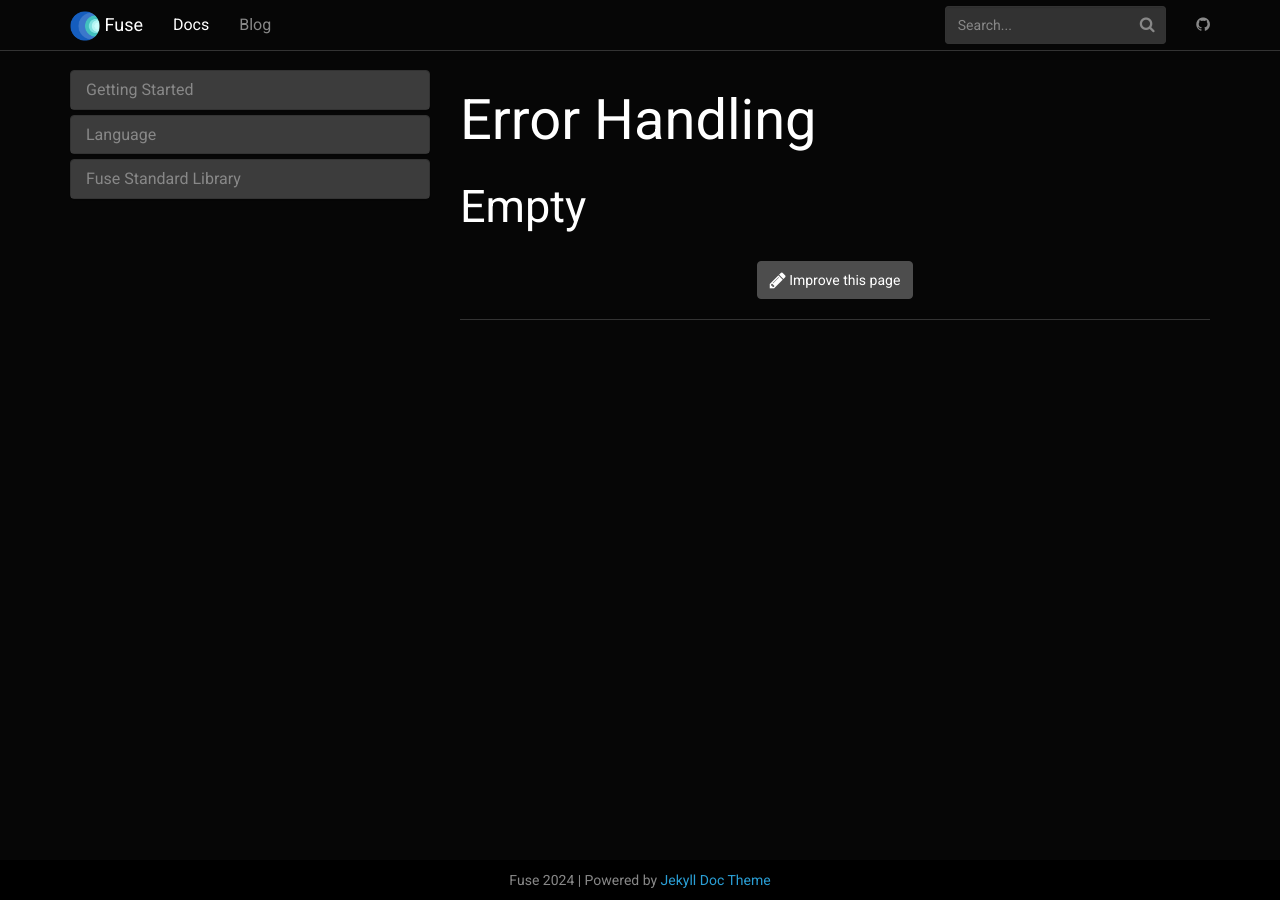
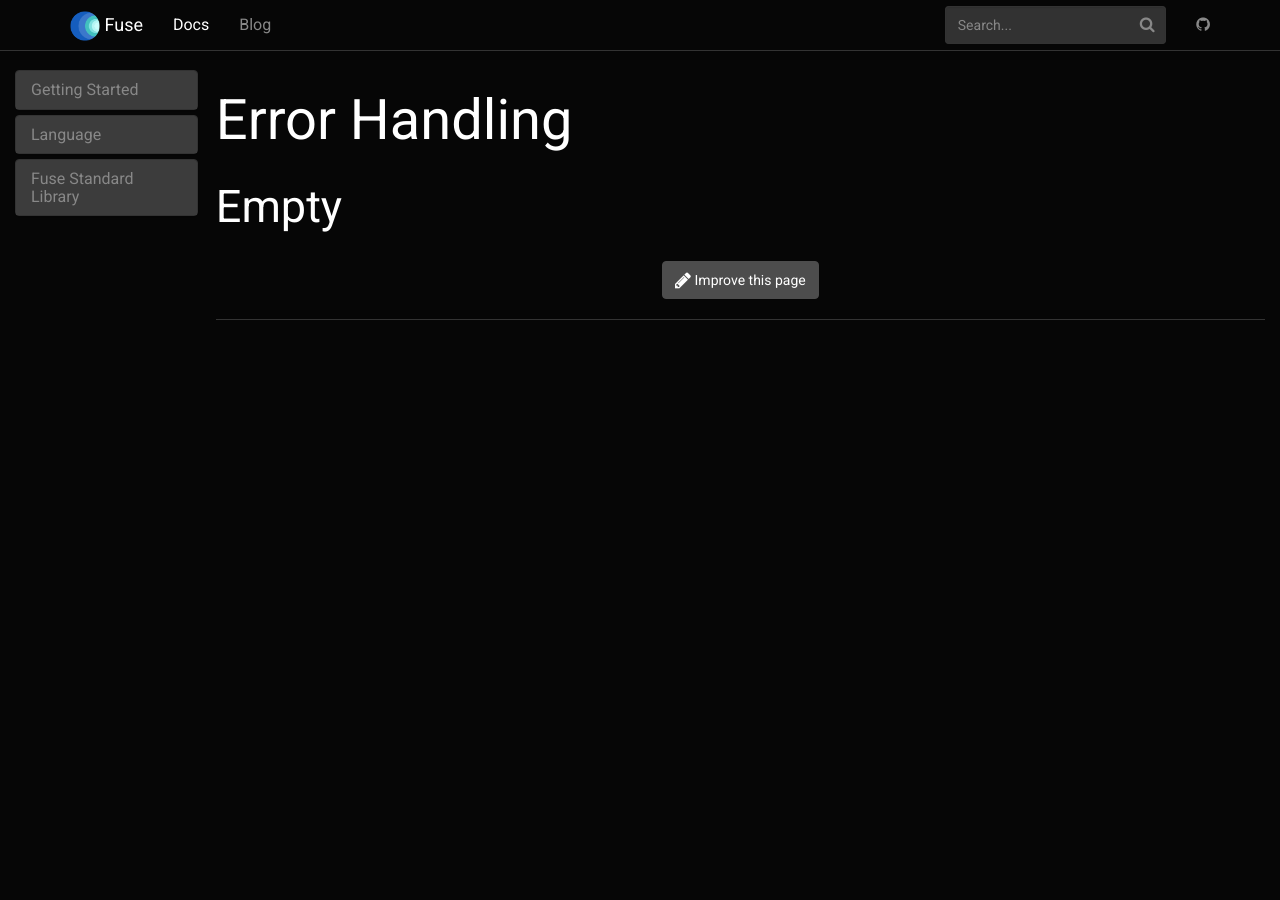
Before and after one commit to fuse-lang/fuse-lang.github.io, a Jekyll site: the page built from _docs/language/20-error-handling.md, in a window 1280 px wide. Built offline with Jekyll 4.4.1, drawn with Linux system fonts in a browser that asks for light colours.

Commit message:
change the layout of docs.

```diff
--- a/_includes/docs_nav.html
+++ b/_includes/docs_nav.html
@@ -20,7 +20,7 @@
         {% for item in section.docs %}
         {% assign item_url = item | prepend:"/docs/" | append:"/" %}
         {% assign p = site.docs | where:"url", item_url | first %}
-            <a class="list-group-item {% if item_url == page.url %}active{% endif %}" href="{{ p.url  | relative_url }}">{{ p.title }}</a>
+        <a class="list-group-item {% if item_url == page.url %}active docs-nav-active{% endif %}" href="{{ p.url  | relative_url }}">{{ p.title }}</a>
         {% endfor %}
       </div>
     </div>
--- a/_layouts/default.html
+++ b/_layouts/default.html
@@ -2,6 +2,7 @@
 <html lang="{{ page.lang | default: site.lang | default: "en" }}">
 
 {% include head.html %}
+{% include js_files.html %}
 
 <body>
 
@@ -12,9 +13,6 @@
             {{ content }}
         </div>
     </div>
-
-    {% include footer.html %}
-    {% include js_files.html %}
 </body>
 
 </html>
--- a/_layouts/docs.html
+++ b/_layouts/docs.html
@@ -2,13 +2,15 @@
 layout: default
 ---
 
-<div class="container">
+<div class="docs-container">
     <div class="row">
-        <div class="col-md-4">
-          {% include docs_nav.html %}
+        <div class="col-md-2 me-4">
+          <div class="col-md-2 scroll-box-x docs-navbar">
+            {% include docs_nav.html %}
+          </div>
         </div>
 
-        <div class="col-md-8">
+        <div class="col-md-10 scroll-box-x">
             <h1>{{ page.title }}</h1>
             <div id="markdown-content-container">{{ content }}</div>
             <div style="clear:both;">
@@ -25,3 +27,5 @@ layout: default
 
     </div>
 </div>
+
+<script src="{{ "/assets/js/docs.js" | relative_url }} "></script>
--- a/_sass/_jekyll-doc-theme.scss
+++ b/_sass/_jekyll-doc-theme.scss
@@ -62,3 +62,16 @@ code {
 .navbar-form .has-feedback .form-control-feedback {
   top: 10px;
 }
+.scroll-box-x {
+  overflow-x: scroll;
+}
+.docs-container {
+  padding: 0 1.5rem 0 0;
+
+  .docs-navbar {
+    position: fixed;
+    height: calc(100vh - 60px);
+    .navbar-fixed {
+    }
+  }
+}
--- /dev/null
+++ b/assets/js/docs.js
@@ -0,0 +1,10 @@
+$(function () {
+
+  function scrollToCurrentPage() {
+    $(".docs-nav-active")[0].scrollIntoView({
+        block: "center",
+      });
+  }
+
+  scrollToCurrentPage();
+});
```
Lines whose indentation alone changed are shown as unchanged.
